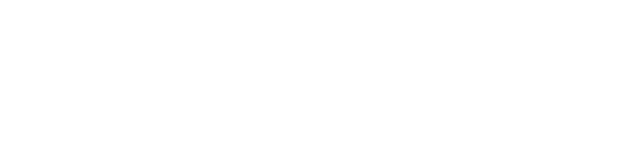
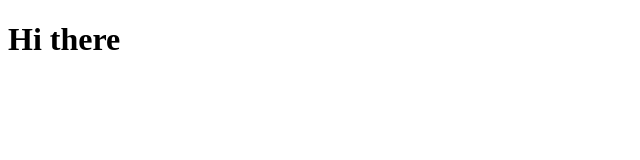
Before and after one commit to Mayank256789/gitProject, a plain HTML site: page index.html in a window 1280 px wide. Shown: the whole page, without its empty margins (0-640 px from the left). Drawn offline with Linux system fonts and the light colour scheme.

Commit message:
index.html

```diff
--- a/index.html
+++ b/index.html
@@ -9,4 +9,8 @@
         content="ie=edge"/>
         </head>
         <body></body>
+        <body>
+            <h1>Hi there</h1>
+
+        </body>
         </html>
```
Also changed, not shown: About.html (added), 1 other file.
